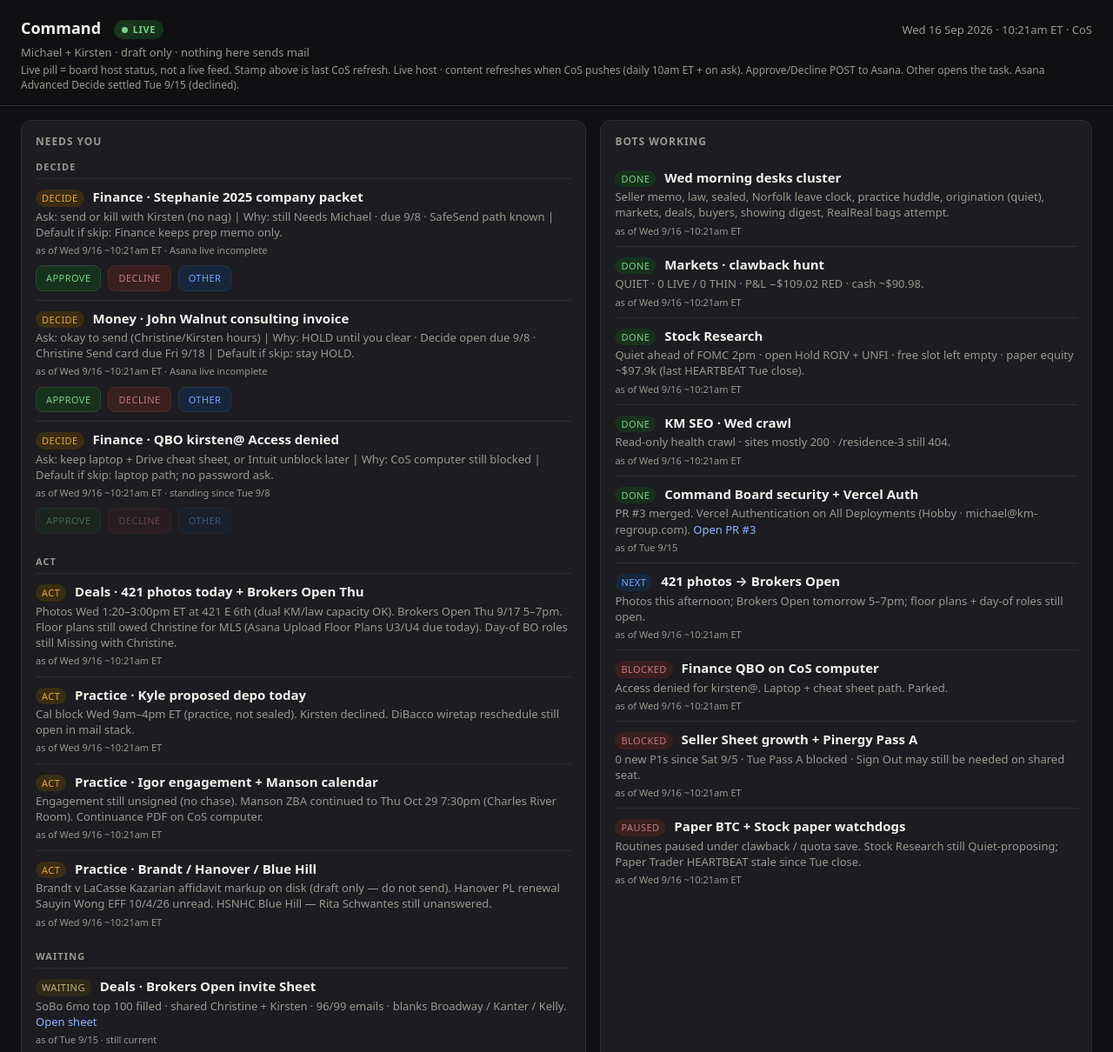
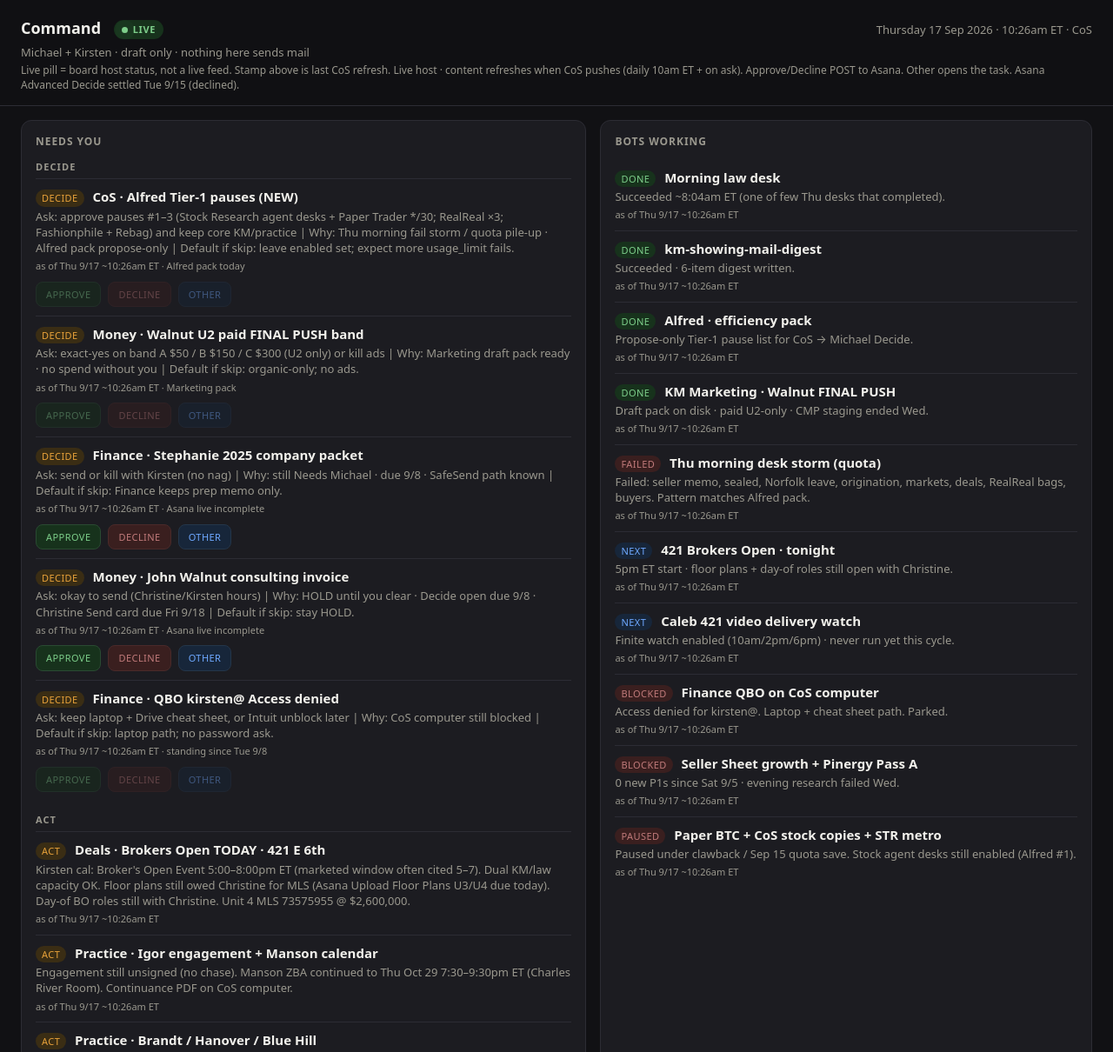
Before and after one commit to mwelsh84/km-command-board, a website: page index.html in a window 1280 px wide. Shown: the top 1210 px of the page at 87% size. Drawn offline with Linux system fonts and the light colour scheme.

Commit message:
Refresh Command board Thu 17 Sep 2026 ~10:26am ET
Brokers Open today; Alfred Tier-1 pause Decide + Walnut U2 paid band; Stephanie/John/QBO still open; showing digest + Walnut pack noted; no sealed/local paths.

```diff
--- a/index.html
+++ b/index.html
@@ -76,7 +76,7 @@
   <header>
     <div class="header-row">
       <h1>Command <span class="live-pill"><span class="dot" aria-hidden="true"></span>Live</span></h1>
-      <div class="stamp">Wed 16 Sep 2026 · 10:21am ET · CoS</div>
+      <div class="stamp">Thursday 17 Sep 2026 · 10:26am ET · CoS</div>
     </div>
     <div class="subtitle">Michael + Kirsten · draft only · nothing here sends mail</div>
     <div class="hint">Live pill = board host status, not a live feed. Stamp above is last CoS refresh. Live host · content refreshes when CoS pushes (daily 10am ET + on ask). Approve/Decline POST to Asana. Other opens the task. Asana Advanced Decide settled Tue 9/15 (declined).</div>
@@ -87,23 +87,35 @@
 
       <h3>Decide</h3>
       <div class="bucket">
+        <div class="item" data-task-gid="" data-asana-url="">
+          <span class="tag need">Decide</span>
+          <span class="who">CoS · Alfred Tier-1 pauses (NEW)</span>
+          <div class="why">Ask: approve pauses #1–3 (Stock Research agent desks + Paper Trader */30; RealReal ×3; Fashionphile + Rebag) and keep core KM/practice | Why: Thu morning fail storm / quota pile-up · Alfred pack propose-only | Default if skip: leave enabled set; expect more usage_limit fails.</div>
+          <div class="asof">as of Thu 9/17 ~10:26am ET · Alfred pack today</div>
+        </div>
+        <div class="item" data-task-gid="" data-asana-url="">
+          <span class="tag need">Decide</span>
+          <span class="who">Money · Walnut U2 paid FINAL PUSH band</span>
+          <div class="why">Ask: exact-yes on band A $50 / B $150 / C $300 (U2 only) or kill ads | Why: Marketing draft pack ready · no spend without you | Default if skip: organic-only; no ads.</div>
+          <div class="asof">as of Thu 9/17 ~10:26am ET · Marketing pack</div>
+        </div>
         <div class="item" data-task-gid="1218244215193427" data-asana-url="https://app.asana.com/1/1214552995115111/project/1215460449693075/task/1218244215193427">
           <span class="tag need">Decide</span>
           <span class="who">Finance · Stephanie 2025 company packet</span>
           <div class="why">Ask: send or kill with Kirsten (no nag) | Why: still Needs Michael · due 9/8 · SafeSend path known | Default if skip: Finance keeps prep memo only.</div>
-          <div class="asof">as of Wed 9/16 ~10:21am ET · Asana live incomplete</div>
+          <div class="asof">as of Thu 9/17 ~10:26am ET · Asana live incomplete</div>
         </div>
         <div class="item" data-task-gid="1218244183839107" data-asana-url="https://app.asana.com/1/1214552995115111/project/1215460449693075/task/1218244183839107">
           <span class="tag need">Decide</span>
           <span class="who">Money · John Walnut consulting invoice</span>
           <div class="why">Ask: okay to send (Christine/Kirsten hours) | Why: HOLD until you clear · Decide open due 9/8 · Christine Send card due Fri 9/18 | Default if skip: stay HOLD.</div>
-          <div class="asof">as of Wed 9/16 ~10:21am ET · Asana live incomplete</div>
+          <div class="asof">as of Thu 9/17 ~10:26am ET · Asana live incomplete</div>
         </div>
         <div class="item" data-task-gid="" data-asana-url="">
           <span class="tag need">Decide</span>
           <span class="who">Finance · QBO kirsten@ Access denied</span>
           <div class="why">Ask: keep laptop + Drive cheat sheet, or Intuit unblock later | Why: CoS computer still blocked | Default if skip: laptop path; no password ask.</div>
-          <div class="asof">as of Wed 9/16 ~10:21am ET · standing since Tue 9/8</div>
+          <div class="asof">as of Thu 9/17 ~10:26am ET · standing since Tue 9/8</div>
         </div>
       </div>
 
@@ -111,27 +123,21 @@
       <div class="bucket">
         <div class="item">
           <span class="tag need">Act</span>
-          <span class="who">Deals · 421 photos today + Brokers Open Thu</span>
-          <div class="why">Photos Wed 1:20–3:00pm ET at 421 E 6th (dual KM/law capacity OK). Brokers Open Thu 9/17 5–7pm. Floor plans still owed Christine for MLS (Asana Upload Floor Plans U3/U4 due today). Day-of BO roles still Missing with Christine.</div>
-          <div class="asof">as of Wed 9/16 ~10:21am ET</div>
-        </div>
-        <div class="item">
-          <span class="tag need">Act</span>
-          <span class="who">Practice · Kyle proposed depo today</span>
-          <div class="why">Cal block Wed 9am–4pm ET (practice, not sealed). Kirsten declined. DiBacco wiretap reschedule still open in mail stack.</div>
-          <div class="asof">as of Wed 9/16 ~10:21am ET</div>
+          <span class="who">Deals · Brokers Open TODAY · 421 E 6th</span>
+          <div class="why">Kirsten cal: Broker's Open Event 5:00–8:00pm ET (marketed window often cited 5–7). Dual KM/law capacity OK. Floor plans still owed Christine for MLS (Asana Upload Floor Plans U3/U4 due today). Day-of BO roles still with Christine. Unit 4 MLS 73575955 @ $2,600,000.</div>
+          <div class="asof">as of Thu 9/17 ~10:26am ET</div>
         </div>
         <div class="item">
           <span class="tag need">Act</span>
           <span class="who">Practice · Igor engagement + Manson calendar</span>
-          <div class="why">Engagement still unsigned (no chase). Manson ZBA continued to Thu Oct 29 7:30pm (Charles River Room). Continuance PDF on CoS computer.</div>
-          <div class="asof">as of Wed 9/16 ~10:21am ET</div>
+          <div class="why">Engagement still unsigned (no chase). Manson ZBA continued to Thu Oct 29 7:30–9:30pm ET (Charles River Room). Continuance PDF on CoS computer.</div>
+          <div class="asof">as of Thu 9/17 ~10:26am ET</div>
         </div>
         <div class="item">
           <span class="tag need">Act</span>
           <span class="who">Practice · Brandt / Hanover / Blue Hill</span>
           <div class="why">Brandt v LaCasse Kazarian affidavit markup on disk (draft only — do not send). Hanover PL renewal Sauyin Wong EFF 10/4/26 unread. HSNHC Blue Hill — Rita Schwantes still unanswered.</div>
-          <div class="asof">as of Wed 9/16 ~10:21am ET</div>
+          <div class="asof">as of Thu 9/17 ~10:26am ET</div>
         </div>
       </div>
 
@@ -145,32 +151,32 @@
         </div>
         <div class="item">
           <span class="tag wait">Waiting</span>
+          <span class="who">Buyers · showings (Needs Christine / Kirsten)</span>
+          <div class="why">Thu digest 6 items: Swathy Webster #1 book Fri 9/18; Jordan +4 Walnut #1 apply/tour; Abdullah Walnut #1 short-lease flag; Kasey Klimo stale; Katiria Spring Garden confirm Tue noon; Erin 500 Atlantic fitness/GM forward parked. Collin/Caroline parked. Not a new Michael Decide.</div>
+          <div class="asof">as of Thu 9/17 ~10:26am ET · showing digest</div>
+        </div>
+        <div class="item">
+          <span class="tag wait">Waiting</span>
+          <span class="who">Ops · Christine Needs Decision (not Michael Decide)</span>
+          <div class="why">Upload 421 floor plans U3/U4; Remind Kirsten call Michelle; Discuss w/ Kirsten listings that didn’t sell; Review MLS then publish Unit 4; Schedule 421 video w/ Caleb; Organize DocuSign Form Packets; To Upgrade Asana or Not? (settled declined — no re-ask Michael). Alt-stager research due today. CMP staging end completed Wed 9/16.</div>
+          <div class="asof">as of Thu 9/17 ~10:26am ET · Asana Needs Decision</div>
+        </div>
+        <div class="item">
+          <span class="tag wait">Waiting</span>
           <span class="who">Research · Seller opportunity + Pinergy</span>
-          <div class="why">Tue eve: public new_P1=0; Pinergy login ok then Pass A/B blocked (desktop_unavailable); Sign Out failed — shared seat may still show Welcome Kirsten (human Sign Out). Pass A remainder still queued (Ogden / 48 Boston / Cottage / Webster / Tremont + Alaska). Sheet last new-P1 append Sat 9/5.</div>
-          <div class="asof">as of Tue 9/15 eve · Wed morning quiet</div>
+          <div class="why">Evening seller research failed Wed; Sheet last new-P1 append Sat 9/5. Pinergy Pass A remainder still queued when seat free. Morning seller memo failed today (quota).</div>
+          <div class="asof">as of Thu 9/17 ~10:26am ET</div>
         </div>
         <div class="item">
           <span class="tag wait">Waiting</span>
           <span class="who">Practice · Peng / HongRay / DiBacco / Tavares</span>
           <div class="why">HongRay signed letter + $1,000 retainer still out. Patrick Tavares engagement + $500 soft hold. DiBacco still no Wed–Fri reschedule after VWA note. Bethany silent on Det Roman flag.</div>
-          <div class="asof">as of Wed 9/16 ~10:21am ET</div>
-        </div>
-        <div class="item">
-          <span class="tag wait">Waiting</span>
-          <span class="who">Buyers · showings (Needs Christine / Kirsten)</span>
-          <div class="why">Wed digest: Swathy Webster #1 Fri 9/18 prefer; Abdullah Walnut #1 still unanswered (short lease); Katiria Spring Garden confirm Tue noon ran; Kasey Klimo stale; Erin 500 Atlantic waiting Nancy/Erin (fitness/GM answers parked). Collin/Caroline parked. Not a new Michael Decide.</div>
-          <div class="asof">as of Wed 9/16 ~10:21am ET · showing digest</div>
-        </div>
-        <div class="item">
-          <span class="tag wait">Waiting</span>
-          <span class="who">Ops · Christine due today (not Michael Decide)</span>
-          <div class="why">CMP Staging end at 174 Walnut; Remind Kirsten call Michelle; Elijah follow-up check; Michelle GBAR via VPN; Upload 421 floor plans. DocuSign Form Packets still incomplete.</div>
-          <div class="asof">as of Wed 9/16 ~10:21am ET · Asana Needs Decision</div>
+          <div class="asof">as of Thu 9/17 ~10:26am ET</div>
         </div>
         <div class="item">
           <span class="tag wait">Waiting</span>
           <span class="who">Deals · Walpole U1</span>
-          <div class="why">Walpole U1 leased (Bonnie); key/movers path noted (movers 9/23).</div>
+          <div class="why">Walpole U1 leased (Bonnie); movers ~Wed 9/23.</div>
           <div class="asof">as of Tue 9/15 deals desk</div>
         </div>
       </div>
@@ -180,20 +186,20 @@
         <div class="item">
           <span class="tag hold">Hold</span>
           <span class="who">Originator · HOLD ALL</span>
-          <div class="why">No outbound (Michael 9/7; reconfirmed Mon 9/14). Wed morning pack quiet / new_P1=0. Lowell PESCO Fri 9/18 9am Chen path; To: Missing locked.</div>
-          <div class="asof">as of Wed 9/16 ~10:21am ET</div>
+          <div class="why">No outbound (Michael 9/7; reconfirmed Mon 9/14). Thu origination pack failed (quota). Lowell PESCO Fri 9/18 9am Chen path; To: Missing locked.</div>
+          <div class="asof">as of Thu 9/17 ~10:26am ET</div>
         </div>
         <div class="item">
           <span class="tag hold">Hold</span>
           <span class="who">Markets · live tickets</span>
-          <div class="why">No LIVE tickets. Cash free ~$90.98 · clawback OS (≤$35, max 1 LIVE 35–65¢ while red). Wed hunt QUIET (0 LIVE / 0 THIN). Soft paper Berlin CDU YES — KILL LIVE. Kill-if-no-win Fri 10/1.</div>
-          <div class="asof">as of Wed 9/16 ~10:21am ET</div>
+          <div class="why">No LIVE tickets. Cash free ~$90.98 · clawback OS (≤$35, max 1 LIVE 35–65¢ while red). Thu markets note failed — last hunt Wed QUIET. Soft paper Berlin CDU YES — KILL LIVE. Kill-if-no-win Fri 10/1.</div>
+          <div class="asof">as of Thu 9/17 ~10:26am ET</div>
         </div>
         <div class="item">
           <span class="tag hold">Hold</span>
           <span class="who">Practice · Manson strategy / DiBacco drafts</span>
           <div class="why">Manson strategy HOLD until you ask (Oct 29 continuance path). Old DiBacco confirm drafts stay HOLD.</div>
-          <div class="asof">as of Wed 9/16 ~10:21am ET</div>
+          <div class="asof">as of Thu 9/17 ~10:26am ET</div>
         </div>
         <div class="item">
           <span class="tag hold">Hold</span>
@@ -205,13 +211,13 @@
           <span class="tag hold">Hold</span>
           <span class="who">Affiliate desk</span>
           <div class="why">Killed / routines paused.</div>
-          <div class="asof">as of Wed 9/16 ~10:21am ET</div>
+          <div class="asof">as of Thu 9/17 ~10:26am ET</div>
         </div>
         <div class="item">
           <span class="tag hold">Hold</span>
           <span class="who">RealReal / Fashionphile / Rebag</span>
-          <div class="why">Paused alerts path intentional; Wed 9am bags hit human-verification wall (quiet shortlist). No checkout.</div>
-          <div class="asof">as of Wed 9/16 ~10:21am ET</div>
+          <div class="why">TRR Chrome often blocked; Thu 9am bags failed. Fashionphile/Rebag still scheduled. Alfred proposes pause — awaiting your Decide. No checkout.</div>
+          <div class="asof">as of Thu 9/17 ~10:26am ET</div>
         </div>
       </details>
 
@@ -223,57 +229,63 @@
 
         <div class="item">
           <span class="tag ok">Done</span>
-          <span class="who">Wed morning desks cluster</span>
-          <div class="why">Seller memo, law, sealed, Norfolk leave clock, practice huddle, origination (quiet), markets, deals, buyers, showing digest, RealReal bags attempt.</div>
-          <div class="asof">as of Wed 9/16 ~10:21am ET</div>
+          <span class="who">Morning law desk</span>
+          <div class="why">Succeeded ~8:04am ET (one of few Thu desks that completed).</div>
+          <div class="asof">as of Thu 9/17 ~10:26am ET</div>
         </div>
         <div class="item">
           <span class="tag ok">Done</span>
-          <span class="who">Markets · clawback hunt</span>
-          <div class="why">QUIET · 0 LIVE / 0 THIN · P&L −$109.02 RED · cash ~$90.98.</div>
-          <div class="asof">as of Wed 9/16 ~10:21am ET</div>
+          <span class="who">km-showing-mail-digest</span>
+          <div class="why">Succeeded · 6-item digest written.</div>
+          <div class="asof">as of Thu 9/17 ~10:26am ET</div>
         </div>
         <div class="item">
           <span class="tag ok">Done</span>
-          <span class="who">Stock Research</span>
-          <div class="why">Quiet ahead of FOMC 2pm · open Hold ROIV + UNFI · free slot left empty · paper equity ~$97.9k (last HEARTBEAT Tue close).</div>
-          <div class="asof">as of Wed 9/16 ~10:21am ET</div>
+          <span class="who">Alfred · efficiency pack</span>
+          <div class="why">Propose-only Tier-1 pause list for CoS → Michael Decide.</div>
+          <div class="asof">as of Thu 9/17 ~10:26am ET</div>
         </div>
         <div class="item">
           <span class="tag ok">Done</span>
-          <span class="who">KM SEO · Wed crawl</span>
-          <div class="why">Read-only health crawl · sites mostly 200 · /residence-3 still 404.</div>
-          <div class="asof">as of Wed 9/16 ~10:21am ET</div>
+          <span class="who">KM Marketing · Walnut FINAL PUSH</span>
+          <div class="why">Draft pack on disk · paid U2-only · CMP staging ended Wed.</div>
+          <div class="asof">as of Thu 9/17 ~10:26am ET</div>
         </div>
         <div class="item">
-          <span class="tag ok">Done</span>
-          <span class="who">Command Board security + Vercel Auth</span>
-          <div class="why">PR #3 merged. Vercel Authentication on All Deployments (Hobby · michael@km-regroup.com). <a href="https://github.com/mwelsh84/km-command-board/pull/3" target="_blank" rel="noopener">Open PR #3</a></div>
-          <div class="asof">as of Tue 9/15</div>
+          <span class="tag hold">Failed</span>
+          <span class="who">Thu morning desk storm (quota)</span>
+          <div class="why">Failed: seller memo, sealed, Norfolk leave, origination, markets, deals, RealReal bags, buyers. Pattern matches Alfred pack.</div>
+          <div class="asof">as of Thu 9/17 ~10:26am ET</div>
         </div>
         <div class="item">
           <span class="tag run">Next</span>
-          <span class="who">421 photos → Brokers Open</span>
-          <div class="why">Photos this afternoon; Brokers Open tomorrow 5–7pm; floor plans + day-of roles still open.</div>
-          <div class="asof">as of Wed 9/16 ~10:21am ET</div>
+          <span class="who">421 Brokers Open · tonight</span>
+          <div class="why">5pm ET start · floor plans + day-of roles still open with Christine.</div>
+          <div class="asof">as of Thu 9/17 ~10:26am ET</div>
+        </div>
+        <div class="item">
+          <span class="tag run">Next</span>
+          <span class="who">Caleb 421 video delivery watch</span>
+          <div class="why">Finite watch enabled (10am/2pm/6pm) · never run yet this cycle.</div>
+          <div class="asof">as of Thu 9/17 ~10:26am ET</div>
         </div>
         <div class="item">
           <span class="tag hold">Blocked</span>
           <span class="who">Finance QBO on CoS computer</span>
           <div class="why">Access denied for kirsten@. Laptop + cheat sheet path. Parked.</div>
-          <div class="asof">as of Wed 9/16 ~10:21am ET</div>
+          <div class="asof">as of Thu 9/17 ~10:26am ET</div>
         </div>
         <div class="item">
           <span class="tag hold">Blocked</span>
           <span class="who">Seller Sheet growth + Pinergy Pass A</span>
-          <div class="why">0 new P1s since Sat 9/5 · Tue Pass A blocked · Sign Out may still be needed on shared seat.</div>
-          <div class="asof">as of Wed 9/16 ~10:21am ET</div>
+          <div class="why">0 new P1s since Sat 9/5 · evening research failed Wed.</div>
+          <div class="asof">as of Thu 9/17 ~10:26am ET</div>
         </div>
         <div class="item">
           <span class="tag hold">Paused</span>
-          <span class="who">Paper BTC + Stock paper watchdogs</span>
-          <div class="why">Routines paused under clawback / quota save. Stock Research still Quiet-proposing; Paper Trader HEARTBEAT stale since Tue close.</div>
-          <div class="asof">as of Wed 9/16 ~10:21am ET</div>
+          <span class="who">Paper BTC + CoS stock copies + STR metro</span>
+          <div class="why">Paused under clawback / Sep 15 quota save. Stock agent desks still enabled (Alfred #1).</div>
+          <div class="asof">as of Thu 9/17 ~10:26am ET</div>
         </div>
 
     </section>
@@ -294,17 +306,17 @@
           <span class="tag doc">Doc</span>
           <span class="who">KM Seller Opportunity Research</span>
           <div class="by">KM Research</div>
-          <div class="why">Last successful new-P1 append Sat 9/5 · Tue eve public new_P1=0 · Pinergy Pass A still pending.</div>
+          <div class="why">Last successful new-P1 append Sat 9/5 · evening research failed Wed.</div>
           <div class="why"><a href="https://docs.google.com/spreadsheets/d/1rtIpEjkdJYAPdHuy6nfNwhZVoLVSHBfmayLwAWDl1ZM/edit" target="_blank" rel="noopener">Open sheet</a></div>
-          <div class="asof">as of Wed 9/16 ~10:21am ET</div>
+          <div class="asof">as of Thu 9/17 ~10:26am ET</div>
         </div>
         <div class="item">
           <span class="tag doc">Doc</span>
           <span class="who">Originator pursue sister sheet</span>
           <div class="by">Originator</div>
-          <div class="why">Status / To: / Kill / Last action (SoT). Wed pack quiet / HOLD ALL.</div>
+          <div class="why">Status / To: / Kill / Last action (SoT). HOLD ALL.</div>
           <div class="why"><a href="https://docs.google.com/spreadsheets/d/13x4BUSx5QrXwUTNkmT8HhqYjB4E2JozukBpMCTw0qSk/edit" target="_blank" rel="noopener">Open sheet</a></div>
-          <div class="asof">as of Wed 9/16 ~10:21am ET</div>
+          <div class="asof">as of Thu 9/17 ~10:26am ET</div>
         </div>
         <div class="item">
           <span class="tag doc">Doc</span>
@@ -320,7 +332,7 @@
           <div class="by">KM Buyers / CoS Ops</div>
           <div class="why">Showing digests land here; do not invent a CRM.</div>
           <div class="why"><a href="https://docs.google.com/spreadsheets/d/14Eyz1c4hE-xW1AGShIymFuDhHFwe-D42QEm9rlACU3E/edit" target="_blank" rel="noopener">Open sheet</a></div>
-          <div class="asof">as of Wed 9/16 ~10:21am ET</div>
+          <div class="asof">as of Thu 9/17 ~10:26am ET</div>
         </div>
         <div class="item">
           <span class="tag doc">Doc</span>
@@ -346,24 +358,33 @@
           <div class="why"><a href="https://github.com/mwelsh84/km-command-board/pull/3" target="_blank" rel="noopener">Open PR #3</a></div>
           <div class="asof">as of Tue 9/15</div>
         </div>
+
+
         <div class="item">
           <span class="tag doc">Doc</span>
-          <span class="who">Markets scan + Stock propose pack — Wed 9/16</span>
-          <div class="by">Markets / Stock Research</div>
-          <div class="why">Both Quiet (clawback; FOMC day). On CoS computer only.</div>
-          <div class="asof">as of Wed 9/16 ~10:21am ET</div>
+          <span class="who">Alfred automation efficiency pack — Thu 9/17</span>
+          <div class="by">Alfred → CoS</div>
+          <div class="why">Propose-only Tier-1 pauses. Full pack on CoS computer (not mirrored here).</div>
+          <div class="asof">as of Thu 9/17 ~10:26am ET</div>
         </div>
         <div class="item">
           <span class="tag doc">Doc</span>
-          <span class="who">Showing digest — Wed 9/16</span>
+          <span class="who">174 Walnut FINAL PUSH pack — Thu 9/17</span>
+          <div class="by">KM Marketing</div>
+          <div class="why">Draft only · paid U2 bands · on CoS computer (no public Drive URL yet).</div>
+          <div class="asof">as of Thu 9/17 ~10:26am ET</div>
+        </div>
+        <div class="item">
+          <span class="tag doc">Doc</span>
+          <span class="who">Showing digest — Thu 9/17</span>
           <div class="by">KM Buyers</div>
-          <div class="why">5 items · Christine/Kirsten reply path. On CoS computer only.</div>
-          <div class="asof">as of Wed 9/16 ~10:21am ET</div>
+          <div class="why">6 items · Christine/Kirsten reply path · on CoS computer.</div>
+          <div class="asof">as of Thu 9/17 ~10:26am ET</div>
         </div>
 
     </section>
   </div>
-  <footer>Private Vercel host (Authentication for All Deployments). CoS refreshes after morning desks and when you ask. Approve / Decline comment + complete the Asana Decide task. Nothing on this page sends mail. Sealed / family litigation and local paths stay off this copy.</footer>
+  <footer>Private Vercel / GitHub Pages host. CoS refreshes after morning desks and when asked. Approve / Decline POST to Asana. Nothing on this page sends mail. Sealed/family litigation omitted from this public-safe copy.</footer>
   <script src="decide-board.js"></script>
 </body>
 </html>
```
